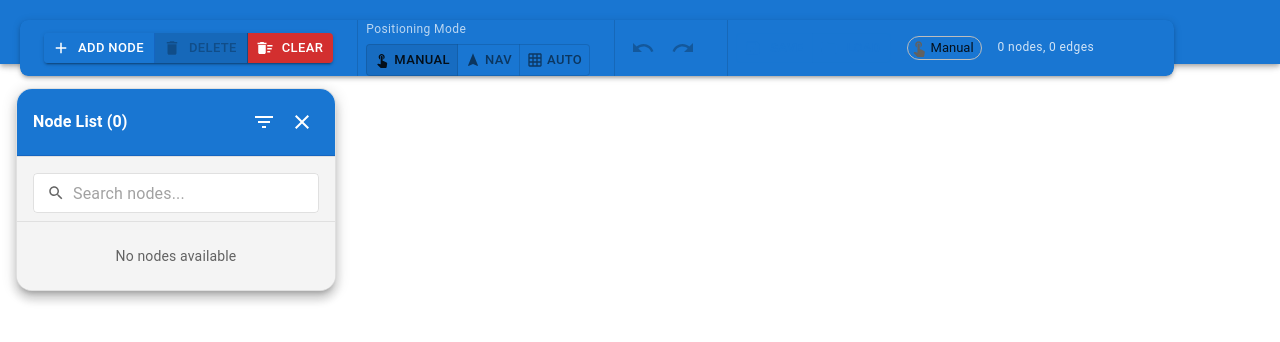
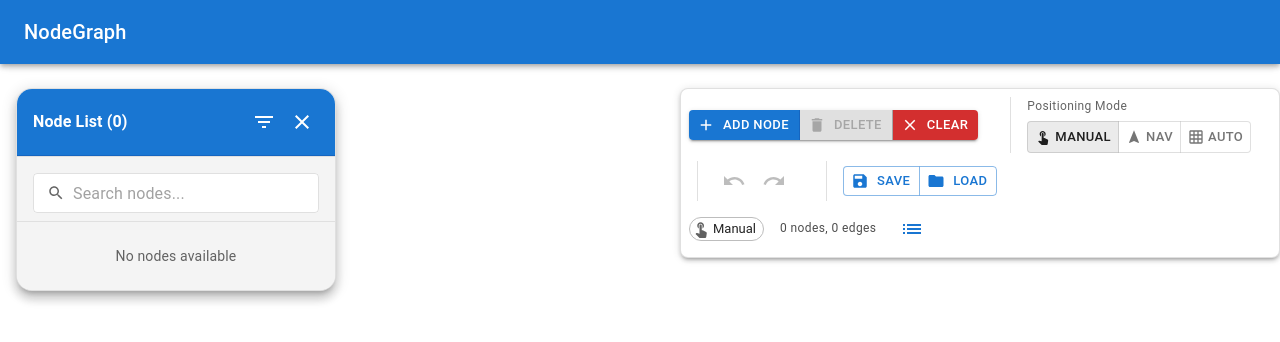
Before and after one commit to mikemartinez1974/nodegraph-editor, a Next.js app: page / in a window 1280 px wide. Shown: the top 342 px of the page. Built offline with nearby package versions, Linux system fonts and the light colour scheme; some icons are missing.

Commit message:
feat: Convert toolbar to floating draggable and fix node creation architecture
- Convert Toolbar from fixed AppBar to draggable Paper component
- Fix handleAddNode to use GraphCRUD as single source of truth for node creation
- Add missing Paper import to Toolbar component

```diff
--- a/components/GraphEditor.js
+++ b/components/GraphEditor.js
@@ -1,7 +1,7 @@
 "use client";
 import React, { useState, useEffect, useRef } from 'react';
 import NodeGraph from './NodeGraph';
-import Toolbar from './ToolbarNew.js';
+import Toolbar from './Toolbar';
 import eventBus from './NodeGraph/eventBus';
 import GraphCRUD from './GraphEditor/GraphCrud.js';
 import EdgeTypes from './GraphEditor/edgeTypes';
@@ -144,9 +144,8 @@ export default function GraphEditor({ backgroundImage }) {
 
   // Add node handler (keeps refs & history consistent)
   const handleAddNode = () => {
-    const newId = `node-${Date.now()}`;
-    const newNode = GraphCRUD.createNode({
-      id: newId,
+    // Use GraphCRUD API - the single source of truth for node creation
+    const result = graphAPI.current.createNode({
       type: 'default',
       label: `Node ${nodesRef.current.length + 1}`,
       data: { memo: '', link: '' },
@@ -161,14 +160,11 @@ export default function GraphEditor({ backgroundImage }) {
       showLabel: true
     });
 
-    setNodes(prev => {
-      const next = [...prev, newNode];
-      nodesRef.current = next;
-      saveToHistory(next, edgesRef.current);
-      return next;
-    });
-
-    console.log('Added node:', newNode.id);
+    if (result.success) {
+      console.log('Added node via GraphCRUD:', result.data.id);
+    } else {
+      console.error('Failed to create node:', result.error);
+    }
   };
 
   // Delete selected nodes or edges
@@ -472,6 +468,7 @@ export default function GraphEditor({ backgroundImage }) {
         hoveredNodeId={hoveredNodeId}
         nodeTypes={nodeTypes}
         edgeTypes={EdgeTypes}
+        mode={mode}
         onNodeMove={(id, position) => {
           setNodes(prev => {
             const next = prev.map(n => n.id === id ? { ...n, position } : n);
--- a/components/Toolbar.js
+++ b/components/Toolbar.js
@@ -1,27 +1,13 @@
 "use client";
 import React, { useEffect, useRef, useState } from 'react';
-import Paper from '@mui/material/Paper';
-import IconButton from '@mui/material/IconButton';
-import ContentCopyIcon from '@mui/icons-material/ContentCopy';
-import ContentPasteIcon from '@mui/icons-material/ContentPaste';
-import SaveIcon from '@mui/icons-material/Save';
-import FolderOpenIcon from '@mui/icons-material/FolderOpen';
-import CheckIcon from '@mui/icons-material/Check';
-import DeleteIcon from '@mui/icons-material/Delete';
-import AddCircleIcon from '@mui/icons-material/AddCircle';
-import ClearIcon from '@mui/icons-material/Clear';
-import UndoIcon from '@mui/icons-material/Undo';
-import RedoIcon from '@mui/icons-material/Redo';
-import ViewListIcon from '@mui/icons-material/ViewList';
-import Tooltip from '@mui/material/Tooltip';
-import Box from '@mui/material/Box';
 import { useTheme } from '@mui/material/styles';
 import {
-  AppBar,
-  Toolbar as MuiToolbar,
+  Paper,
+  IconButton,
   Button,
   ButtonGroup,
   Typography,
+  Box,
   Divider,
   ToggleButton,
   ToggleButtonGroup,
@@ -384,8 +370,29 @@ const Toolbar = ({
   };
 
   return (
-    <AppBar position="fixed" sx={{ zIndex: 1300 }}>
-      <MuiToolbar variant="dense">
+    <Paper
+      elevation={3}
+      sx={{
+        position: 'fixed',
+        top: pos.y,
+        left: pos.x,
+        zIndex: 1300,
+        backgroundColor: theme.palette.background.paper,
+        border: `1px solid ${theme.palette.divider}`,
+        borderRadius: 2,
+        cursor: dragging.current ? 'grabbing' : 'grab',
+        userSelect: 'none',
+        maxWidth: '90vw'
+      }}
+      onMouseDown={onMouseDown}
+    >
+      <Box sx={{
+        display: 'flex',
+        alignItems: 'center',
+        gap: 1,
+        p: 1,
+        flexWrap: 'wrap'
+      }}>
         {/* Left section - Main actions */}
         <ButtonGroup variant="contained" size="small" sx={{ mr: 2 }}>
           <Button
@@ -525,29 +532,103 @@ const Toolbar = ({
         <ButtonGroup variant="outlined" size="small" sx={{ mr: 2 }}>
           <Button
             startIcon={<SaveIcon />}
-            onClick={handleSaveGraph}
+            onClick={(event) => setSaveMenuAnchor(event.currentTarget)}
           >
             Save
           </Button>
           <Button
-            component="label"
             startIcon={<LoadIcon />}
+            onClick={(event) => setLoadMenuAnchor(event.currentTarget)}
           >
             Load
             <input
               type="file"
               accept=".json"
-              onChange={handleLoadGraph}
+              onChange={handleFileChange}
               style={{ display: 'none' }}
             />
           </Button>
         </ButtonGroup>
+
+        {/* Save Menu */}
+        <Menu
+          anchorEl={saveMenuAnchor}
+          open={Boolean(saveMenuAnchor)}
+          onClose={() => setSaveMenuAnchor(null)}
+        >
+          <MenuItem onClick={() => { handleSaveToFile(); setSaveMenuAnchor(null); }}>
+            Save to File
+          </MenuItem>
+          <MenuItem onClick={() => { handleCopyJSON(); setSaveMenuAnchor(null); }}>
+            Copy JSON
+          </MenuItem>
+          <MenuItem onClick={() => { handleCopyMetadata(); setSaveMenuAnchor(null); }}>
+            Copy Metadata
+          </MenuItem>
+        </Menu>
+
+        {/* Load Menu */}
+        <Menu
+          anchorEl={loadMenuAnchor}
+          open={Boolean(loadMenuAnchor)}
+          onClose={() => setLoadMenuAnchor(null)}
+        >
+          <MenuItem onClick={() => { handleLoadFile(); setLoadMenuAnchor(null); }}>
+            Load from File
+          </MenuItem>
+          <MenuItem onClick={() => { handlePasteGraph(); setLoadMenuAnchor(null); }}>
+            Paste Graph
+          </MenuItem>
+        </Menu>
+
+        {/* Hidden file input */}
+        <input
+          ref={fileInputRef}
+          type="file"
+          accept=".json"
+          onChange={handleFileChange}
+          style={{ display: 'none' }}
+        />
 
         {/* Spacer */}
         <Box sx={{ flexGrow: 1 }} />
 
         {/* Right section - Info and toggles */}
         <Box sx={{ display: 'flex', alignItems: 'center', gap: 2 }}>
+          {/* Status indicators */}
+          {copied && (
+            <Chip
+              label="JSON Copied!"
+              size="small"
+              color="success"
+              sx={{ animation: 'fadeInOut 2s' }}
+            />
+          )}
+          {metadataCopied && (
+            <Chip
+              label="Metadata Copied!"
+              size="small"
+              color="success"
+              sx={{ animation: 'fadeInOut 2s' }}
+            />
+          )}
+          {saved && (
+            <Chip
+              label="Saved!"
+              size="small"
+              color="success"
+              sx={{ animation: 'fadeInOut 2s' }}
+            />
+          )}
+          {pasted && (
+            <Chip
+              label="Pasted!"
+              size="small"
+              color="success"
+              sx={{ animation: 'fadeInOut 2s' }}
+            />
+          )}
+
           {/* Current mode indicator */}
           <Chip
             icon={getModeIcon(mode)}
@@ -571,8 +652,8 @@ const Toolbar = ({
             <ListIcon />
           </IconButton>
         </Box>
-      </MuiToolbar>
-    </AppBar>
+      </Box>
+    </Paper>
   );
 };
 
```
